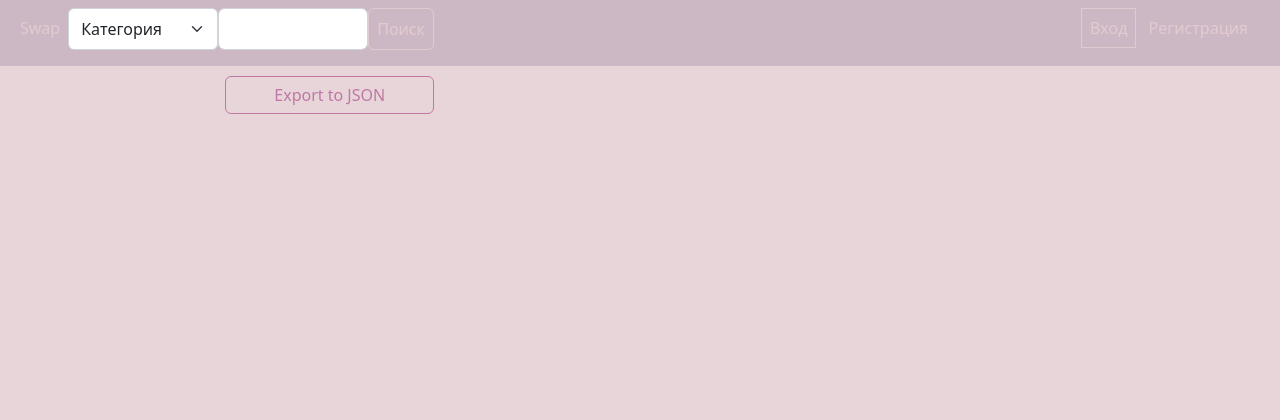
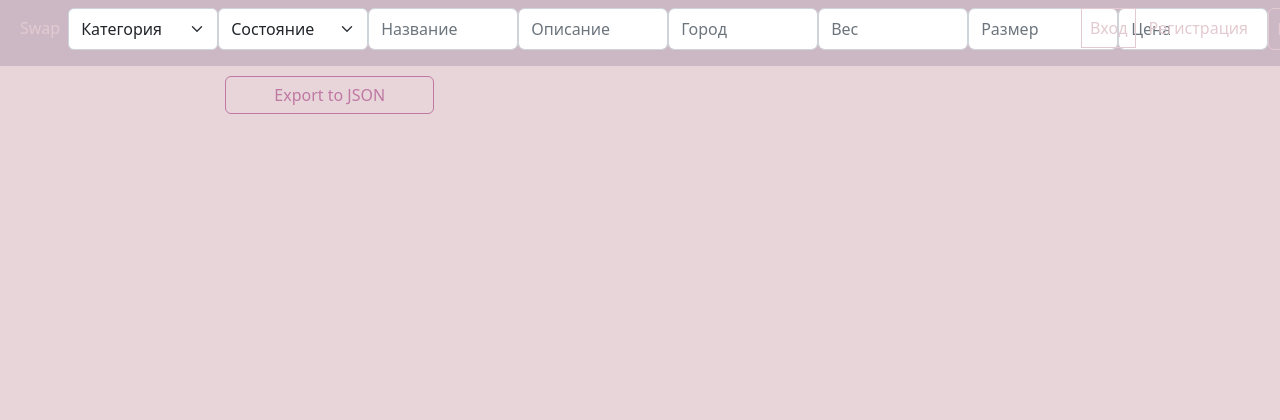
Before and after one commit to moevm/nosql2h22-swap, a Django app: page / in a window 1280 px wide; the page is wider, and only the part inside the window is pictured. Shown: the top 420 px of that part. Run offline with Django 4.2, Linux system fonts and the light colour scheme; data that the repository does not hold is empty; some web fonts are replaced.

Commit message:
add search for all fields

```diff
--- a/exchange_site/templates/inc/_header.html
+++ b/exchange_site/templates/inc/_header.html
@@ -22,7 +22,20 @@
                 <option value="Посуда">Посуда</option>
                 <option value="Продукты">Продукты</option>
               </select>
-              <input class="form-control search-input shadow-none" type="text" placeholder="" aria-label="Search" name="search">
+               <select class="form-select sel-input shadow-none" aria-label="Default select example" name="state">
+                <option selected>Состояние</option>
+                <option value="Новое">Новое</option>
+                <option value="Хорошее">Хорошее</option>
+                <option value="Среднее">Среднее</option>
+                <option value="Посуда">Посуда</option>
+                <option value="Требует ремонта">Требует ремонта</option>
+              </select>
+              <input class="form-control search-input shadow-none" type="text" placeholder="Название" aria-label="Search" name="title">
+              <input class="form-control search-input shadow-none" type="text" placeholder="Описание" aria-label="Search" name="description">
+              <input class="form-control search-input shadow-none" type="text" placeholder="Город" aria-label="Search" name="city">
+              <input class="form-control search-input shadow-none" type="text" placeholder="Вес" aria-label="Search" name="weight">
+              <input class="form-control search-input shadow-none" type="text" placeholder="Размер" aria-label="Search" name="size">
+              <input class="form-control search-input shadow-none" type="text" placeholder="Цена" aria-label="Search" name="price">
               <button class="btn reg-button " type="submit">Поиск</button>
             </form>
           </li>
```
